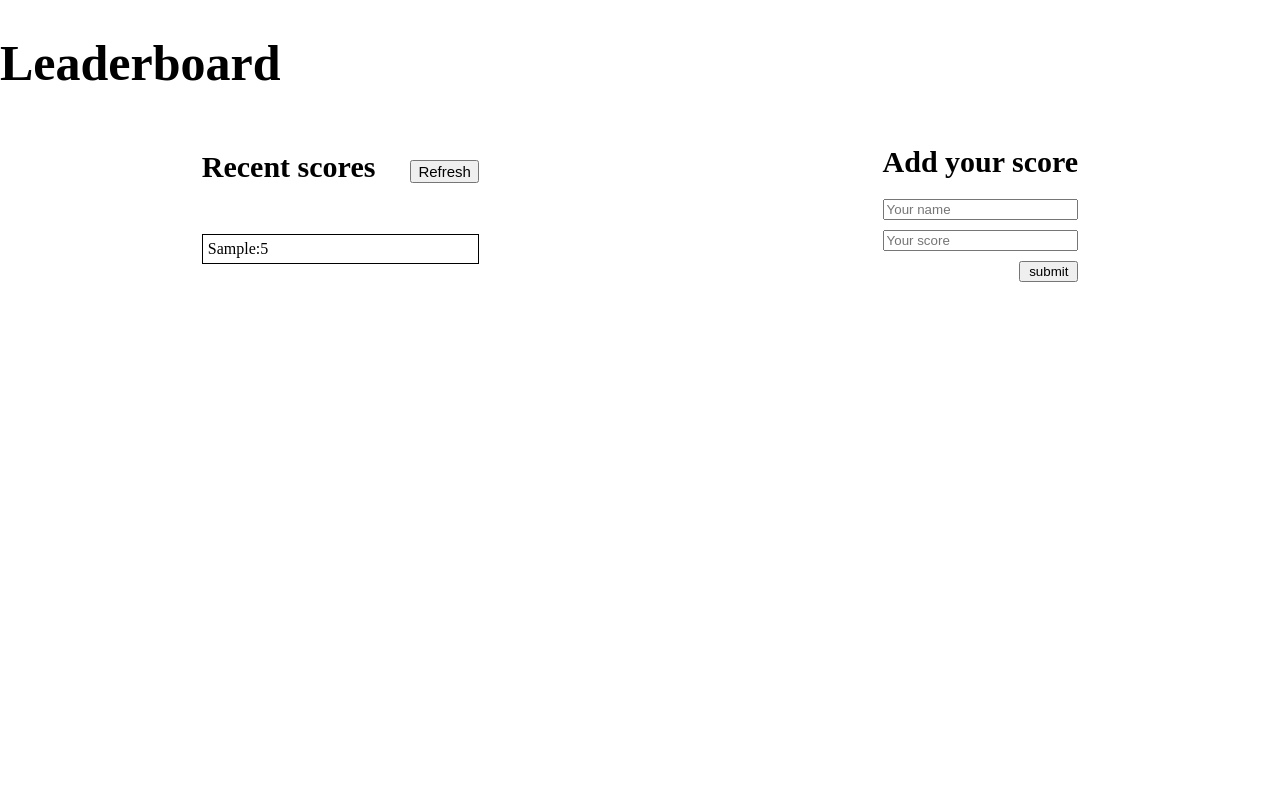
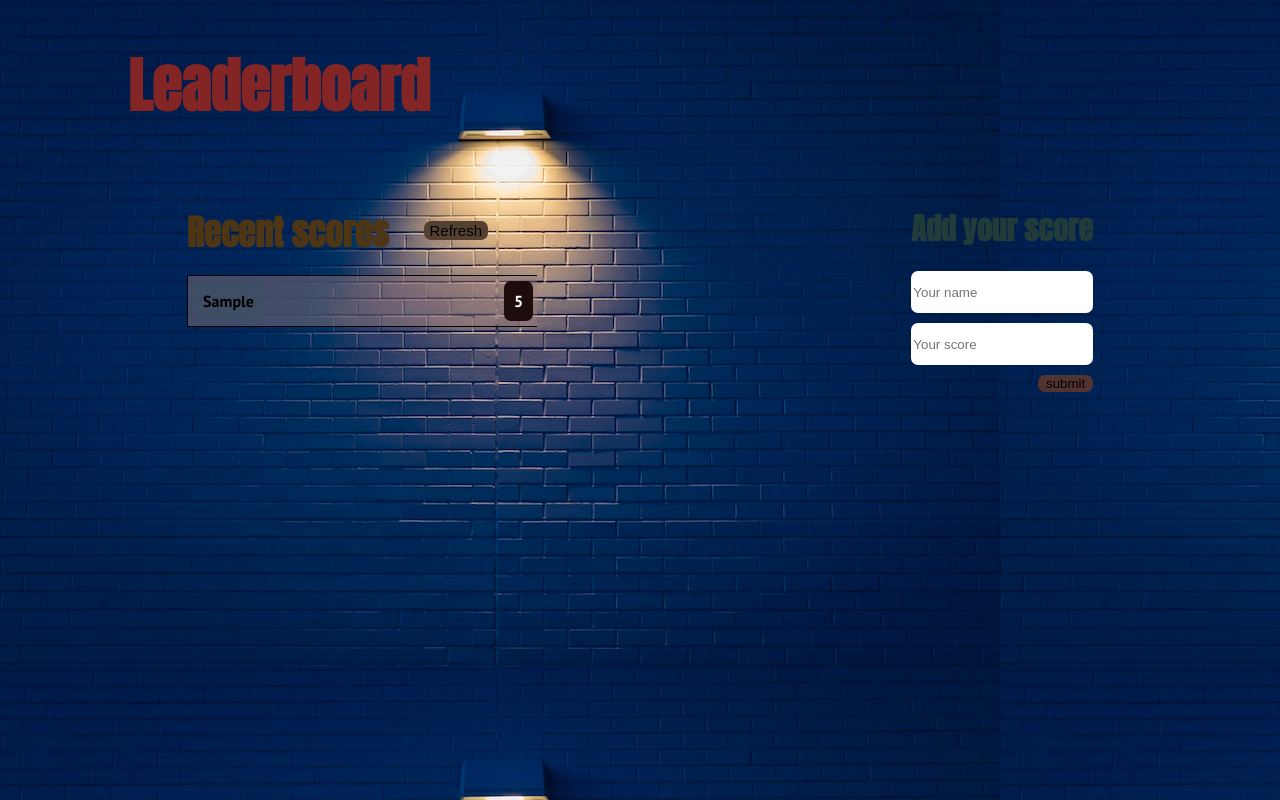
Before and after one commit to Cluab/Leaderboard, a website built with webpack: page src/index.html in a window 1280 px wide. Both pictures are taken after typing "Sample", "5" into the empty fields and a click on the button "submit". Built offline with nearby package versions, Linux system fonts and the light colour scheme; no server answers; files whose address does not match are found by name; a web font is replaced by a local one.

Commit message:
added styling

```diff
--- a/package.json
+++ b/package.json
@@ -30,12 +30,15 @@
     "html-webpack-plugin": "^5.5.0",
     "jest": "^29.3.1",
     "jest-environment-jsdom": "^29.3.1",
+    "sass": "^1.56.1",
+    "sass-loader": "^13.2.0",
     "style-loader": "^3.3.1",
     "stylelint": "^13.13.1",
     "stylelint-config-standard": "^21.0.0",
     "stylelint-csstree-validator": "^1.9.0",
     "stylelint-scss": "^3.21.0",
-    "webpack": "^5.74.0",
+    "url-loader": "^4.1.1",
+    "webpack": "^5.75.0",
     "webpack-cli": "^4.10.0",
     "webpack-dev-server": "^4.11.1"
   },
--- a/src/index.html
+++ b/src/index.html
@@ -8,7 +8,7 @@
     <title>Leaderboard</title>
 </head>
 <body>
-    <header><h1>Leaderboard</h1></header>
+    <header><h1 class="title">Leaderboard</h1></header>
     <section class="score-section">
         <div class="result-dev">
             <div class="recentScore-dev">
@@ -22,12 +22,13 @@
         </div>
         <div class="addScore-dev">
             <h3>Add your score</h3>
-            <form action="#">
-                <input type="text" placeholder="Your name" id="name" required>
-                <input type="number" placeholder="Your score" id="score" required>
+            <form id="form"action="#">
+                <input type="text" name="user"placeholder="Your name" id="name" required>
+                <input type="number" name="score" placeholder="Your score" id="score" required>
                 <button type="submit" id="submit">submit</button>
             </form>
         </div>
     </section>
+    <footer><div></div></footer>
 </body>
 </html>
--- a/src/index.js
+++ b/src/index.js
@@ -1,29 +1,36 @@
-import './style.css';
+import './style/header.scss';
+import './style/add.scss';
+import './style/list.scss';
+import Icon from './images/background.jpeg';
 import Addleader from './modules/add.js';
 import Post from './modules/post.js';
 import Get from './modules/get.js';
 //  imported css to link with html using stylelint-config-standard
 // imported required functions from modules folder
 const body = document.querySelector('body');
-const button = document.getElementById('submit');
+const form = document.getElementById('form');
 const inputName = document.getElementById('name');
 const inputScore = document.getElementById('score');
 const reload = document.getElementById('refresh');
+const title = document.querySelector('.title');
 document.addEventListener('DOMContentLoaded', Addleader);
 
+const myIcon = new Image();
+myIcon.src = Icon;
+
 // added event listener to button
-button.addEventListener('click', (event) => {
-  if (inputName.value === '' || inputScore === '') return;
+form.addEventListener('submit', (event) => {
+  let name = inputName.value;
+  const score = inputScore.value;
+  name = name.trim(name);
+  if (name === '' || score === '') return;
   event.preventDefault();
-  const name = inputName.value;
-  const score = inputScore.value;
-  Post.addSomethingAsync(name, score);
+  // Post.addSomethingAsync(name, score);
   const list = new Addleader(name, score);
   Addleader.addToList(list);
 
   // rest the input to be empty
-  inputName.value = '';
-  inputScore.value = '';
+  document.getElementById('form').reset();
 });
 // when clicked the leader board refreshes
 reload.addEventListener('click', (event) => {
--- a/src/modules/add.js
+++ b/src/modules/add.js
@@ -8,7 +8,12 @@ export default class Addleader {
   static addToList = (list) => {
     const ul = document.querySelector('.board');
     const li = document.createElement('li');
-    li.innerText = `${list.user}:${list.score}`;
+    const name = document.createElement('p');
+    const score = document.createElement('p');
+    name.innerText = `${list.user}`;
+    score.innerText = `${list.score}`;
+    li.appendChild(name);
+    li.appendChild(score);
     ul.appendChild(li);
   };
 }
--- a/src/modules/post.js
+++ b/src/modules/post.js
@@ -1,4 +1,5 @@
-const URl = 'https://us-central1-js-capstone-backend.cloudfunctions.net/api/games/FvdD13u2sOwTjQITHHyZ/scores';
+const URl =
+  'https://us-central1-js-capstone-backend.cloudfunctions.net/api/games/FvdD13u2sOwTjQITHHyZ/scores';
 // assigning the api to a verbal
 export default class Post {
   static addSomethingAsync = async (data1, data2) => {
--- a/src/style.css
+++ /dev/null
@@ -1,67 +0,0 @@
-body {
-  display: flex;
-  flex-direction: column;
-  margin: 0;
-}
-
-header h1 {
-  font-size: 50px;
-}
-
-.score-section {
-  display: flex;
-  flex-direction: row;
-  justify-content: space-around;
-}
-
-.addScore-dev {
-  display: flex;
-  flex-direction: column;
-  gap: 20px;
-}
-
-.addScore-dev h3 {
-  font-size: 30px;
-  margin: 0;
-  margin-top: 20px;
-}
-
-.addScore-dev form {
-  display: flex;
-  flex-direction: column;
-  gap: 10px;
-}
-
-.recentScore-dev button {
-  margin: 35px 0;
-  font-size: 15px;
-}
-
-.addScore-dev form button {
-  margin-left: 70%;
-}
-
-.recentScore-dev {
-  display: flex;
-  flex-direction: row;
-  gap: 35px;
-}
-
-.recentScore-dev h2 {
-  font-size: 30px;
-  margin-bottom: 0;
-}
-
-.result-dev ul {
-  list-style: none;
-  border: 1px solid black;
-  padding: 0;
-}
-
-.result-dev ul li {
-  padding: 5px;
-}
-
-.result-dev ul :nth-child(even) {
-  background-color: rgb(216, 204, 204);
-}
--- /dev/null
+++ b/src/style/add.scss
@@ -0,0 +1,35 @@
+ .addScore-dev{
+    display: flex;
+    flex-direction: column;
+    gap: 20px;
+
+    h3{
+        color: rgb(33, 58, 58);
+    font-size: 30px;
+    margin: 0;
+    margin-top: 20px;
+    font-family: 'Anton', sans-serif;;
+    }
+
+  form {
+    display: flex;
+    flex-direction: column;
+    gap: 10px;
+    #name {
+        height: 3em;
+        border: none;
+        border-radius: 7px;
+    }
+    #score {
+        height: 3em;
+        border: none;
+        border-radius: 7px;
+    }
+   button {
+    margin-left: 70%;
+    border: none;
+    border-radius: 7px;
+    background-color: adjust-hue($color: #533131, $degrees: 3);
+  }
+  }
+  }
--- /dev/null
+++ b/src/style/header.scss
@@ -0,0 +1,18 @@
+@import url('https://fonts.googleapis.com/css2?family=Anton&family=PT+Sans:ital,wght@0,700;1,400&family=Rubik+Microbe&display=swap');
+body {
+    display: flex;
+    flex-direction: column;
+    margin: 0;
+    background-color: rgb(24, 23, 23);
+    background-image: url("/src/images/background.jpeg");
+  }
+
+  header h1 {
+    font-size: 60px;
+    font-family: 'Anton', sans-serif;
+    font-weight: 700;
+   color: rgb(131, 37, 37);
+    padding-left: 10%;
+    padding-bottom: 15px;
+    // background-image: url("src/isolated-flame-black-17945518.jpg");
+  }
--- /dev/null
+++ b/src/style/list.scss
@@ -0,0 +1,78 @@
+.score-section {
+    display: flex;
+    flex-direction: row;
+    justify-content: space-around;
+  }
+
+
+
+  .recentScore-dev {
+    display: flex;
+    flex-direction: row;
+    gap: 35px;
+
+    h2 {
+    font-size: 35px;
+    margin-bottom: 0;
+    margin-top: 20px;
+    font-family: 'Anton', sans-serif;
+    color: rgb(78, 53, 19);
+}
+
+    button {
+    margin: 35px 0;
+    font-size: 15px;
+    border:none;
+    border-radius: 7px;
+    background-color: adjust-hue($color: #533e31, $degrees: 3);
+}
+
+  }
+
+
+
+  .result-dev {
+
+   position: relative;
+    overflow: hidden;
+    min-width: 350px;
+    max-width: 350px;
+    .leaderboard {
+        margin: 0;
+    }
+  ul {
+    list-style: none;
+    border: 1px solid black;
+    padding: 0;
+    width: 100%;
+    margin: 0;
+    li {
+    padding: 5px;
+    display: flex;
+    flex-direction: row;
+    gap: 20px;
+    justify-content: space-between;
+    height: max-content;
+    font-family: 'PT Sans', sans-serif;
+    :nth-child(odd) {
+        background-color: rgba(58, 82, 99, 0.555);
+      }
+  :nth-child(even) {
+    background-color: rgb(29, 12, 12);
+    color: white;
+  }
+    p {
+        margin: 0;
+        padding: 10px;
+        border-radius: 7px;
+    }
+  }
+
+  :nth-child(odd) {
+    background-color: rgba(153, 123, 123, 0.445);
+  }
+  :nth-child(even) {
+    background-color: rgb(250, 246, 246);
+  }
+  }
+  }
--- a/webpack.config.js
+++ b/webpack.config.js
@@ -26,6 +26,17 @@ module.exports = {
         test: /\.(woff|woff2|eot|ttf|otf)$/i,
         type: 'asset/resource',
       },
+      {
+        test: /\.s[ac]ss$/i,
+        use: [
+          // Creates `style` nodes from JS strings
+          'style-loader',
+          // Translates CSS into CommonJS
+          'css-loader',
+          // Compiles Sass to CSS
+          'sass-loader',
+        ],
+      },
     ],
   },
 
```
Also changed, not shown: dist/index.html, dist/main.js (deleted), src/images/background.jpeg (added), src/images/flame.jpg (added), src/images/icom.jpg (added), 1 other file.
